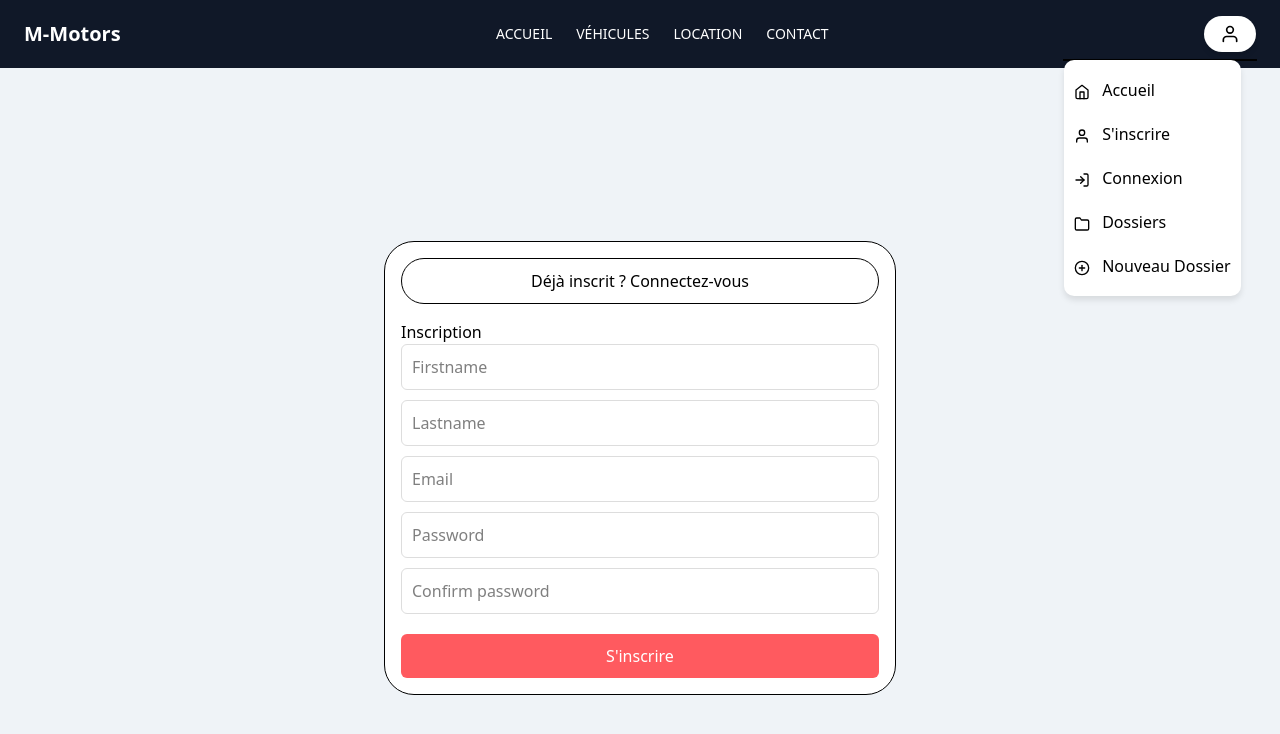
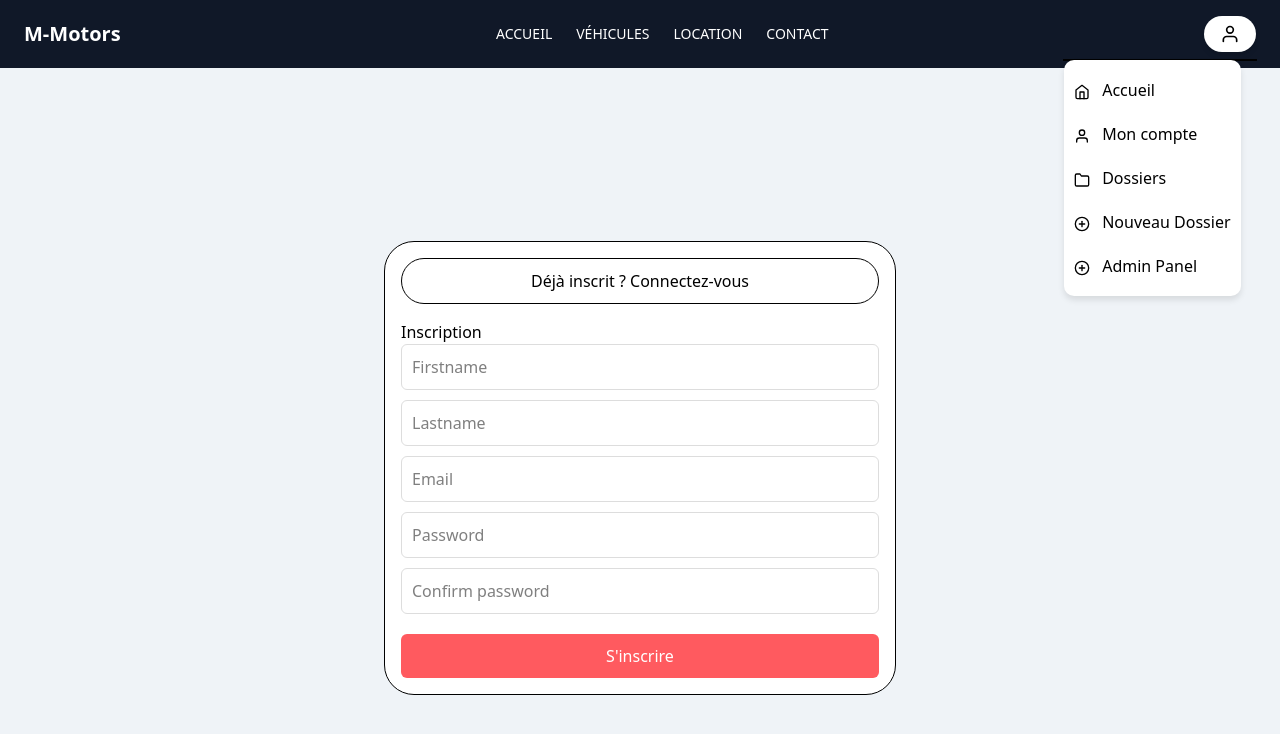
Before and after one commit to m-motors/Motors-rent, a React (Vite) app in the folder frontend/: page /register in a window 1280 px wide. Both pictures are taken after a click on the button 1230 px from the left and 34 px from the top of the page. Shown: the top 734 px of the page. Built offline with nearby package versions, Linux system fonts and the light colour scheme.

Commit message:
Add conditional rendering for user account and admin panel

```diff
--- a/frontend/src/components/common/DropdownMenu.tsx
+++ b/frontend/src/components/common/DropdownMenu.tsx
@@ -2,6 +2,9 @@ import "../../styles/DropdownMenu.css";
 import { useState } from "react";
 import { FiUser, FiFolder, FiHome, FiLogIn, FiPlusCircle } from "react-icons/fi";
 import { useNavigate } from "react-router-dom";
+
+const isAdmin = true
+const isLogged = true
 
 export default function DropdownMenu() {
   const [isOpen, setIsOpen] = useState(false);
@@ -29,16 +32,21 @@ export default function DropdownMenu() {
                 <FiHome className="inline mr-2" color="black" /> Accueil
               </button>
             </li>
+            {isLogged && (
+              <li>
+                {/* <button onClick={() => handleNavigation("/user/:id")} className="dropdown-item"> */}
+                <button onClick={() => handleNavigation("/user/")} className="dropdown-item">
+                  <FiUser className="inline mr-2" color="black" /> Mon compte
+                </button>
+              </li>
+            )}
+            {!isLogged && (
             <li>
               <button onClick={() => handleNavigation("/register")} className="dropdown-item">
-                <FiUser className="inline mr-2" color="black" /> S'inscrire
+                <FiUser className="inline mr-2" color="black" /> Mon compte
               </button>
             </li>
-            <li>
-              <button onClick={() => handleNavigation("/login")} className="dropdown-item">
-                <FiLogIn className="inline mr-2" color="black" /> Connexion
-              </button>
-            </li>
+            )}
             <li>
               <button onClick={() => handleNavigation("/folder")} className="dropdown-item">
                 <FiFolder className="inline mr-2" color="black" /> Dossiers
@@ -49,6 +57,13 @@ export default function DropdownMenu() {
                 <FiPlusCircle className="inline mr-2" color="black" /> Nouveau Dossier
               </button>
             </li>
+            {isAdmin && (
+              <li>
+                <button onClick={() => handleNavigation("/admin")} className="dropdown-item">
+                  <FiPlusCircle className="inline mr-2" color="black" /> Admin Panel
+                </button>
+              </li>
+            )}
           </ul>
         </div>
       )}
```
